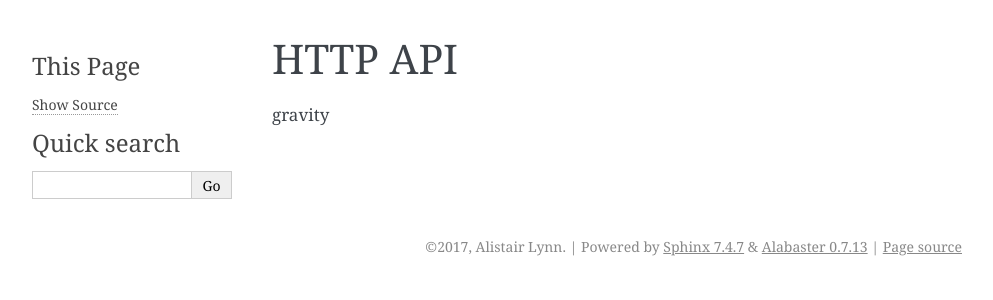
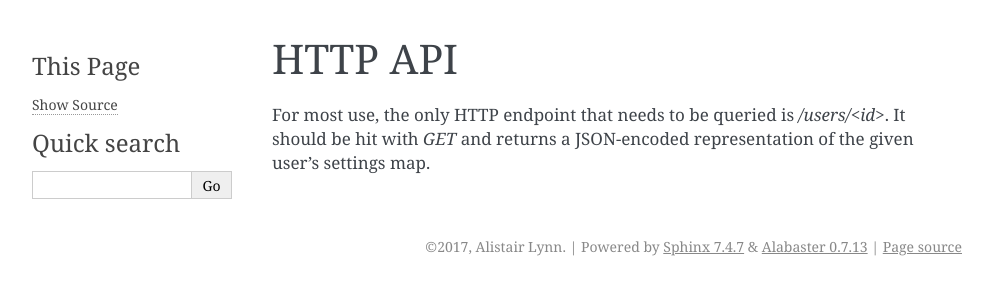
Before and after one commit to prophile/jacquard, a Sphinx documentation site: the page built from doc/http-api.rst, in a window 1280 px wide. Shown: the top 300 px of the page, without its empty margins (148-1141 px from the left). Built offline with Sphinx 7.4.7, drawn with Linux system fonts in a browser that asks for light colours.

Commit message:
Add skeletal docs for the HTTP API

```diff
--- a/doc/http-api.rst
+++ b/doc/http-api.rst
@@ -1,4 +1,6 @@
 HTTP API
 ========
 
-gravity
+For most use, the only HTTP endpoint that needs to be queried is `/users/<id>`.
+It should be hit with `GET` and returns a JSON-encoded representation of the
+given user's settings map.
```
